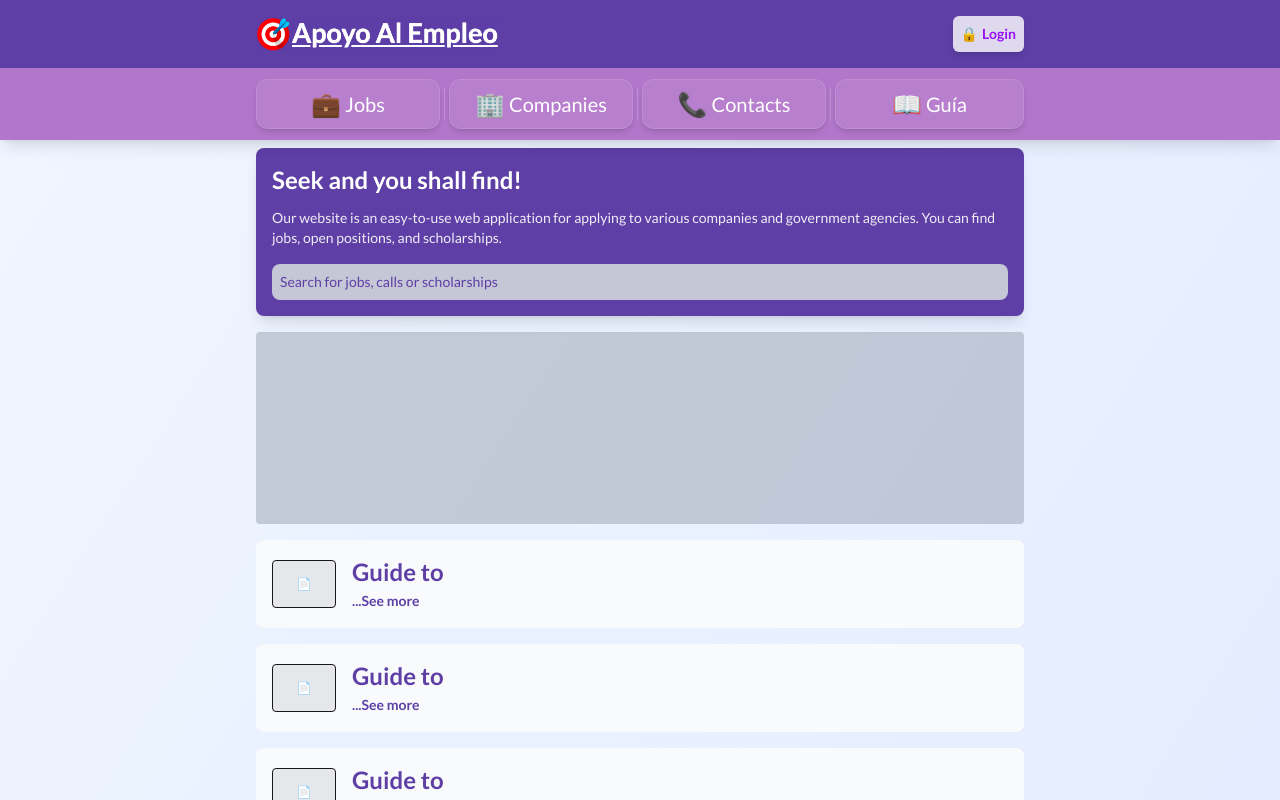
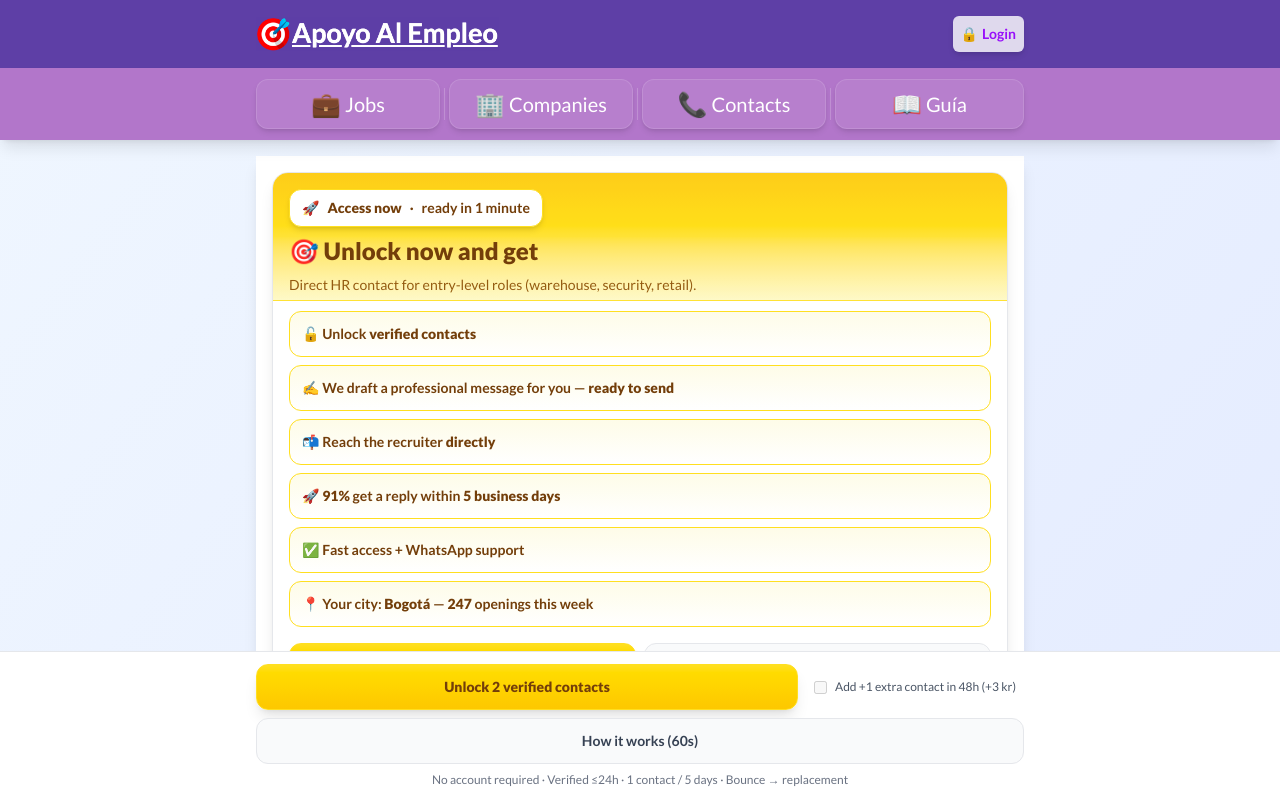
Before and after one commit to nemesis1346/apoyoalempleo, a Next.js app: page / in a window 1280 px wide. Built offline with nearby package versions, Linux system fonts and the light colour scheme; no server answers.

Commit message:
separate components

```diff
--- a/src/app/page.js
+++ b/src/app/page.js
@@ -1,178 +1,325 @@
+/* eslint-disable react/no-unescaped-entities */
+"use client";
+
 import Link from "next/link";
+import { useState } from "react";
 
-const blogPosts = [
+// Hero Section Component
+function HeroSection() {
+  return (
+    <header className="relative border border-gray-200 rounded-2xl bg-white shadow-lg overflow-hidden p-4 mb-4">
+      <div className="absolute left-0 right-0 top-0 h-32 z-0 bg-gradient-to-b from-yellow-400 via-yellow-300 to-yellow-100 opacity-90 border-b border-yellow-300"></div>
+
+      <div className="relative z-10">
+        <div className="inline-flex gap-2 items-center bg-white border border-yellow-300 rounded-xl px-3 py-2 font-bold text-yellow-900 shadow-md mb-2">
+          <span>🚀</span>
+          <span className="font-black">Access now</span>
+          <span>·</span>
+          <span>ready in 1 minute</span>
+        </div>
+
+        <h1 className="text-2xl font-black text-yellow-900 mb-2">
+          🎯 Unlock now and get
+        </h1>
+
+        <p className="text-yellow-800 opacity-90 mb-4">
+          Direct HR contact for entry-level roles (warehouse, security, retail).
+        </p>
+
+        <div className="space-y-2 mb-4">
+          <div className="border border-yellow-300 rounded-xl bg-gradient-to-b from-yellow-50 to-white p-3 font-bold text-yellow-900">
+            🔓 Unlock <strong>verified contacts</strong>
+          </div>
+          <div className="border border-yellow-300 rounded-xl bg-gradient-to-b from-yellow-50 to-white p-3 font-bold text-yellow-900">
+            ✍️ We draft a professional message for you —{" "}
+            <strong>ready to send</strong>
+          </div>
+          <div className="border border-yellow-300 rounded-xl bg-gradient-to-b from-yellow-50 to-white p-3 font-bold text-yellow-900">
+            📬 Reach the recruiter <strong>directly</strong>
+          </div>
+          <div className="border border-yellow-300 rounded-xl bg-gradient-to-b from-yellow-50 to-white p-3 font-bold text-yellow-900">
+            🚀 <strong>91%</strong> get a reply within{" "}
+            <strong>5 business days</strong>
+          </div>
+          <div className="border border-yellow-300 rounded-xl bg-gradient-to-b from-yellow-50 to-white p-3 font-bold text-yellow-900">
+            ✅ Fast access + WhatsApp support
+          </div>
+          <div className="border border-yellow-300 rounded-xl bg-gradient-to-b from-yellow-50 to-white p-3 font-bold text-yellow-900">
+            📍 Your city: <strong>Bogotá</strong> — <strong>247</strong>{" "}
+            openings this week
+          </div>
+        </div>
+
+        <div className="flex gap-2 flex-wrap">
+          <Link
+            href="/guia"
+            className="flex-1 bg-gradient-to-b from-yellow-300 to-yellow-400 border border-yellow-300 text-yellow-900 font-black px-4 py-3 rounded-xl shadow-lg hover:from-yellow-400 hover:to-yellow-500 transition-all text-center"
+          >
+            How to get started
+          </Link>
+          <Link
+            href="/empleos"
+            className="flex-1 border border-gray-200 bg-gray-50 px-4 py-3 rounded-xl text-gray-700 font-semibold hover:bg-gray-100 transition-colors text-center"
+          >
+            See nearby jobs
+          </Link>
+        </div>
+      </div>
+    </header>
+  );
+}
+
+// Testimonials Section Component
+function TestimonialsSection() {
+  return (
+    <section className="mb-4">
+      <h2 className="text-lg font-bold text-gray-800 mb-2">
+        What candidates say
+      </h2>
+      <div className="border border-gray-200 rounded-xl bg-white p-4 shadow-lg">
+        <div className="space-y-3">
+          <p className="text-gray-600 italic">
+            "Got a reply in 3 days — offering night shifts helped."
+          </p>
+          <p className="text-gray-600 italic">
+            "HR asked for my CV right away. Short email did the trick."
+          </p>
+          <p className="text-gray-600 italic">
+            "Finally found a direct contact instead of those job portals."
+          </p>
+        </div>
+      </div>
+    </section>
+  );
+}
+
+// How It Works Section Component
+function HowItWorksSection() {
+  const steps = [
     {
-    title: "7 Tips for the Job Interview",
+      number: "1",
+      title: "Pick a job",
       description:
-      "Here, It's always a good idea to find out what the business's purpose is. How do they make money? What products and services are they known for? What is their mission, vision, etc.? Also, think about how the department you're part of contributes to the business and how it can contribute to the business's purpose. Check out the profile of [...]",
+        "Select from active listings, insert a job link or use our AI to reach out to the contact.",
     },
     {
-    title: "What is a Resume and What Should It Contain?",
-    description:
-      "CV is an abbreviation for Curriculum Vitae, which means 'course of life.' A CV summarizes your work experience, education, and skills. It should be considered an appendix to your actual application and is a very important part of it. If you don't send one, you can be sure that many companies won't [...]",
+      number: "2",
+      title: "Unlock verified contact",
+      description: "Name + email + phone. Bounced? Free replacement.",
     },
     {
-    title: "Avoid Stress as a Job Seeker",
+      number: "3",
+      title: "Send professional message",
       description:
-      "The pandemic has created even more unpredictability for job seekers. That's why it's more important than ever to create a daily routine and cherish its energy. Job hunting during a pandemic can be risky and stressful. For many months, several industries have been severely impacted by restrictions and closures, and many have also experienced […]",
+        "We write a cover letter on your behalf based on your settings. You can edit everything.",
     },
   ];
 
-const BlogPost = ({ title, description }) => {
   return (
-    <div className="border-l-4 border-[#5E3FA6] pl-4">
-      <Link
-        href="/blog/job-interview-tips"
-        className="text-[#5E3FA6] hover:text-[#4A2F85] transition-colors"
+    <section className="mb-4">
+      <h2 className="text-lg font-bold text-gray-800 mb-2">How it works</h2>
+      <div className="space-y-3">
+        {steps.map((step) => (
+          <div
+            key={step.number}
+            className="border border-gray-200 rounded-xl bg-white p-3 shadow-lg"
           >
-        <h3 className="font-semibold underline text-[#FC5895]">{title}</h3>
-      </Link>
-      <p className="text-sm text-gray-600 mt-1">{description}</p>
+            <div className="grid grid-cols-[42px_1fr] gap-3 items-start">
+              <div className="w-10 h-10 rounded-xl bg-yellow-100 border border-yellow-300 font-black text-yellow-900 flex items-center justify-center">
+                {step.number}
               </div>
-  );
-};
-
-export default function Home() {
-  return (
-    <div className="min-h-screen bg-gradient-to-br from-blue-50 to-indigo-100">
-      <div className="container max-w-screen-md mx-auto py-2">
-        {/* Seek and you shall find! */}
-        <div className="bg-[#5E3FA6] rounded-lg shadow-lg p-4 mb-4 text-white">
-          <h1 className="text-2xl font-bold mb-3">Seek and you shall find!</h1>
-          <p className="text-sm text-white/90 mb-4">
-            Our website is an easy-to-use web application for applying to
-            various companies and government agencies. You can find jobs, open
-            positions, and scholarships.
-          </p>
-          <div className="relative">
-            <input
-              type="text"
-              placeholder="Search for jobs, calls or scholarships"
-              className="w-full px-2 py-2 rounded-lg text-sm text-[#5E3FA6] placeholder-[#5E3FA6] bg-gray-300/90 border-none outline-none"
-            />
+              <div>
+                <h3 className="font-bold text-gray-800 mb-1">{step.title}</h3>
+                <p className="text-gray-600 text-sm">{step.description}</p>
               </div>
-        </div>
-
-        {/* Blank gray block */}
-        <div className="bg-gray-400/50 rounded-sm w-full h-48 p-4 mb-4"></div>
-
-        {/* Guides block */}
-        <div className="mb-4">
-          <div className="space-y-4">
-            {[...Array(5)].map((_, index) => (
-              <div
-                key={index}
-                className="flex items-center gap-4 p-4 bg-gray-50 rounded-lg hover:bg-gray-100 transition-colors"
-              >
-                <div className="w-16 h-12 bg-gray-200 rounded border flex items-center justify-center">
-                  <span className="text-gray-400 text-xs">📄</span>
-                </div>
-                <div className="flex-1">
-                  <h3 className="text-[#5E3FA6] text-2xl font-semibold">
-                    Guide to
-                  </h3>
-                  <Link
-                    href="/guides"
-                    className="text-[#5E3FA6] text-sm font-semibold hover:underline"
-                  >
-                    ...See more
-                  </Link>
             </div>
           </div>
         ))}
       </div>
+    </section>
+  );
+}
 
-          <div className="mt-4 text-center">
+// Support Section Component
+function SupportSection() {
+  return (
+    <section className="border border-gray-200 rounded-xl bg-white shadow-lg p-4">
+      <h2 className="text-lg font-bold text-gray-800 mb-2">
+        ❓ Do you need any help?
+      </h2>
+      <p className="text-gray-600 mb-4">
+        We respond fast — choose the contact method that fits you best:
+      </p>
+
+      <div className="grid md:grid-cols-2 gap-3 mb-4">
+        <a
+          href="mailto:support@apoyoalempleo.com"
+          className="flex gap-3 items-center justify-center p-3 border border-gray-200 rounded-xl bg-gray-50 hover:bg-gray-100 transition-colors text-gray-700"
+        >
+          <span className="text-lg">📧</span>
+          <span className="font-semibold">Email support</span>
+        </a>
+        <a
+          href="https://wa.me/1234567890"
+          target="_blank"
+          rel="noopener noreferrer"
+          className="flex gap-3 items-center justify-center p-3 border border-gray-200 rounded-xl bg-gray-50 hover:bg-gray-100 transition-colors text-gray-700"
+        >
+          <span className="text-lg">💬</span>
+          <span className="font-semibold">Chat on WhatsApp</span>
+        </a>
+      </div>
+
+      <p className="text-xs text-gray-500 text-center">
+        Available all weekdays: 08:00–20:00 (GMT‑5)
+      </p>
+    </section>
+  );
+}
+
+// Quick Access Section Component
+function QuickAccessSection() {
+  const quickLinks = [
+    {
+      icon: "💼",
+      title: "Browse Jobs",
+      description: "Find entry-level positions",
+      href: "/empleos",
+    },
+    {
+      icon: "🏢",
+      title: "Companies",
+      description: "Explore hiring companies",
+      href: "/empresas",
+    },
+    {
+      icon: "👥",
+      title: "HR Contacts",
+      description: "Direct contact database",
+      href: "/contactos",
+    },
+    {
+      icon: "📚",
+      title: "Job Guide",
+      description: "Complete application guide",
+      href: "/guia",
+    },
+  ];
+
+  return (
+    <section className="mb-4">
+      <h2 className="text-lg font-bold text-gray-800 mb-2">Quick access</h2>
+      <div className="grid md:grid-cols-2 gap-3">
+        {quickLinks.map((link, index) => (
           <Link
-              href="/guides"
-              className="w-full inline-block px-6 py-2 rounded-md bg-[#E1F3EB] border-2 border-[#6AC79A] text-[#6AC79A] font-semibold hover:bg-[#D4EDDE] transition-colors"
+            key={index}
+            href={link.href}
+            className="border border-gray-200 rounded-xl bg-white p-4 shadow-lg hover:shadow-xl transition-all group"
           >
-              See all guides
+            <div className="flex items-center gap-3">
+              <div className="text-2xl">{link.icon}</div>
+              <div>
+                <h3 className="font-bold text-gray-800 group-hover:text-yellow-700 transition-colors">
+                  {link.title}
+                </h3>
+                <p className="text-gray-600 text-sm">{link.description}</p>
+              </div>
+            </div>
+          </Link>
+        ))}
+      </div>
+    </section>
+  );
+}
+
+// Stats Section Component
+function StatsSection() {
+  const stats = [
+    { number: "2,500+", label: "Active jobs" },
+    { number: "500+", label: "Companies" },
+    { number: "91%", label: "Reply rate" },
+    { number: "24h", label: "Verification time" },
+  ];
+
+  return (
+    <section className="mb-4">
+      <h2 className="text-lg font-bold text-gray-800 mb-2">
+        Why candidates choose us
+      </h2>
+      <div className="grid grid-cols-2 md:grid-cols-4 gap-3">
+        {stats.map((stat, index) => (
+          <div
+            key={index}
+            className="border border-gray-200 rounded-xl bg-white p-3 text-center shadow-lg"
+          >
+            <div className="text-xl font-black text-yellow-600">
+              {stat.number}
+            </div>
+            <div className="text-xs text-gray-600">{stat.label}</div>
+          </div>
+        ))}
+      </div>
+    </section>
+  );
+}
+
+// Sticky CTA Footer Component
+function StickyCTAFooter() {
+  return (
+    <div className="fixed left-0 right-0 bottom-0 z-50 bg-white border-t border-gray-200 p-3 shadow-lg">
+      <div className="container max-w-screen-md mx-auto">
+        <div className="flex flex-col gap-2 mb-2 flex-wrap">
+          <div className="flex gap-2 flex-col md:flex-row">
+            <Link
+              href="/guia"
+              className="flex-1 bg-gradient-to-b from-yellow-300 to-yellow-400 border border-yellow-300 text-yellow-900 font-black px-4 py-3 rounded-xl shadow-lg hover:from-yellow-400 hover:to-yellow-500 transition-all text-center min-w-0"
+            >
+              Unlock 2 verified contacts
+            </Link>
+            <div className="flex items-center justify-center">
+              <label className="flex items-center gap-2 text-xs text-gray-600 px-2">
+                <input type="checkbox" disabled className="rounded" />
+                Add +1 extra contact in 48h (+3 kr)
+              </label>
+            </div>
+          </div>
+          <Link
+            href="/guia"
+            className="border border-gray-200 bg-gray-50 px-4 py-3 rounded-xl text-gray-700 font-semibold hover:bg-gray-100 transition-colors text-center"
+          >
+            How it works (60s)
           </Link>
         </div>
-        </div>
-
-        {/* Welcome block */}
-        <div className="bg-white rounded-lg shadow-lg p-6 mb-4">
-          <div className="flex items-center gap-4 mb-4">
-            <div className="w-10 h-10 bg-white border-2 border-[#5E3FA6] rounded-full flex items-center justify-center">
-              <span className="text-[#5E3FA6] text-3xl font-semibold">?</span>
-            </div>
-            <h2 className="text-2xl font-semibold text-[#5E3FA6]">
-              Welcome to Apoyoalempleo.com
-            </h2>
-          </div>
-
-          <div className="space-y-4">
-            <h3 className="font-semibold text-[#FC5895]">
-              The leading employment guide.
-            </h3>
-
-            <p className="text-sm text-gray-600">
-              We support your career with multiple job guides for multiple
-              companies, calls, applications, scholarships, and internships!
-            </p>
-
-            <p className="text-sm text-gray-600">
-              You can select your country from the menu below, or you can use
-              the search functions above. Simply press Enter and you will find
-              various job guides and articles on employment support options. Our
-              list of job guides is constantly expanding to include more and
-              more job guides.
-            </p>
-
-            <div className="mt-4">
-              <h4 className="font-semibold text-[#FC5895] mb-2">
-                Our employment guides consist of the following 6 steps:
-              </h4>
-              <ul className="space-y-1 ml-4 text-sm text-gray-600">
-                <li>• About the company / call / scholarship</li>
-                <li>• Job offers</li>
-                <li>• Profile description</li>
-                <li>• Requirements</li>
-                <li>• Interview process / required documents</li>
-                <li>• How to apply</li>
-              </ul>
-            </div>
-          </div>
-
-          <div className="mt-6 text-center">
-            <Link
-              href="/guides"
-              className="w-full inline-block px-6 py-2 rounded-md bg-[#E1F3EB] border-3 border-[#6AC79A] text-[#6AC79A] font-semibold"
-            >
-              All employment guides
-            </Link>
-          </div>
-        </div>
-
-        {/* Blog and new block */}
-        <div className="bg-white rounded-lg shadow-lg p-6">
-          <div className="flex items-center gap-4 mb-4">
-            <div className="w-10 h-10 bg-white border-2 border-[#5E3FA6] rounded-full flex items-center justify-center">
-              <span className="text-[#5E3FA6] text-4xl font-semibold">☆</span>
-            </div>
-            <h2 className="text-2xl font-semibold text-[#5E3FA6]">
-              Blog and news
-            </h2>
-          </div>
-
-          <div className="space-y-4">
-            {blogPosts.map((post, index) => (
-              <BlogPost key={index} {...post} />
-            ))}
-          </div>
-
-          <div className="mt-6 text-center">
-            <Link
-              href="/blog"
-              className="w-full inline-block px-6 py-2 rounded-md bg-[#E1F3EB] border-3 border-[#6AC79A] text-[#6AC79A] font-semibold"
-            >
-              All articles
-            </Link>
-          </div>
+        <div className="text-xs text-gray-500 text-center">
+          No account required · Verified ≤24h · 1 contact / 5 days · Bounce →
+          replacement
         </div>
       </div>
     </div>
   );
 }
+
+// Main Component
+export default function Home() {
+  return (
+    <div className="min-h-screen bg-gradient-to-br from-blue-50 to-indigo-100 px-4 py-2 text-gray-600 text-sm pb-28 md:pb-18">
+      <div className="container max-w-screen-md mx-auto py-2">
+        <div className="bg-white shadow-lg overflow-hidden py-4 px-4">
+          <HeroSection />
+
+          <TestimonialsSection />
+
+          <HowItWorksSection />
+
+          <QuickAccessSection />
+
+          <StatsSection />
+
+          <SupportSection />
+        </div>
+      </div>
+
+      <StickyCTAFooter />
+    </div>
+  );
+}
```
Also changed, not shown: src/app/empleos/[id]/JobDetailsSkeleton.js (line endings or trailing spaces). Lines whose indentation alone changed are shown as unchanged.
